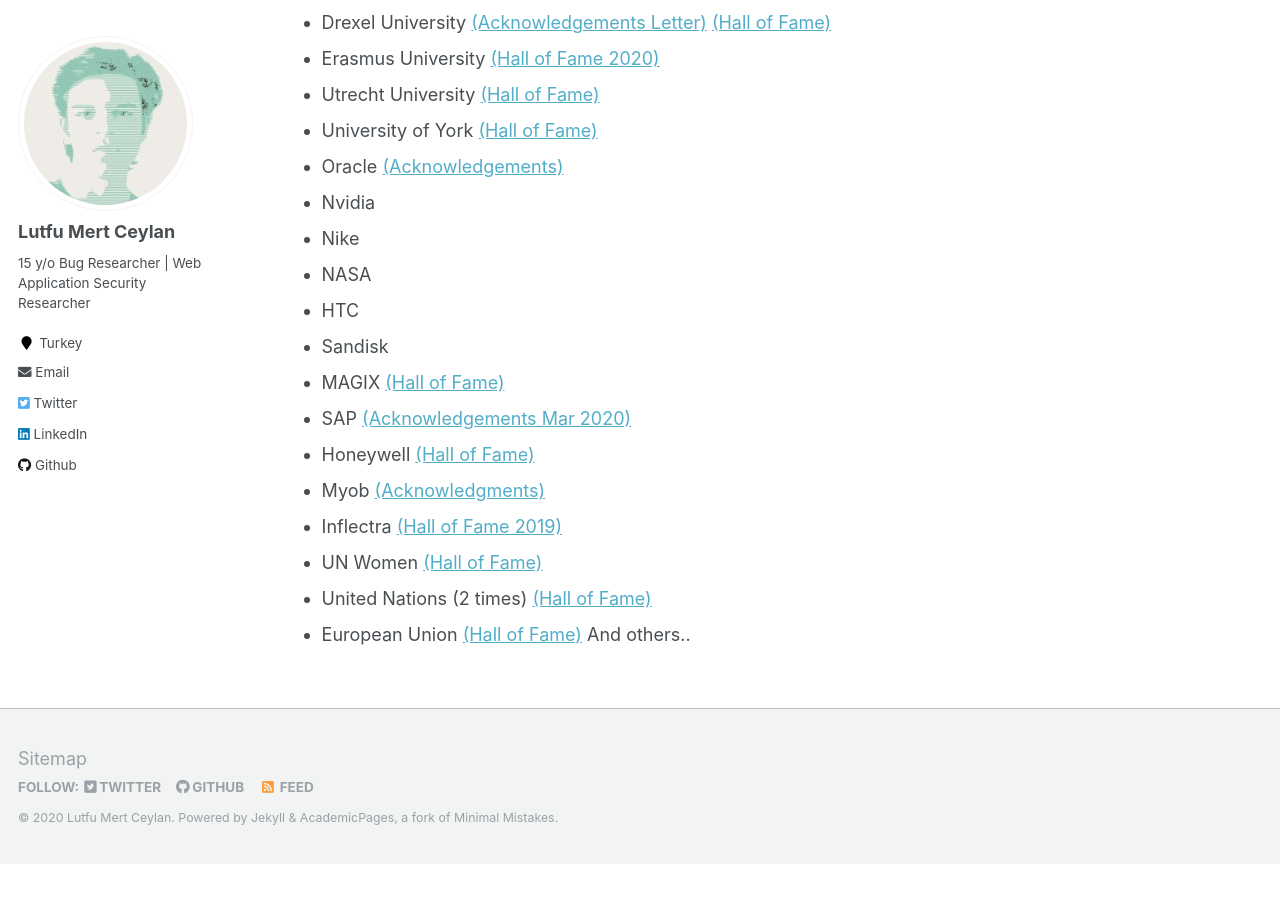
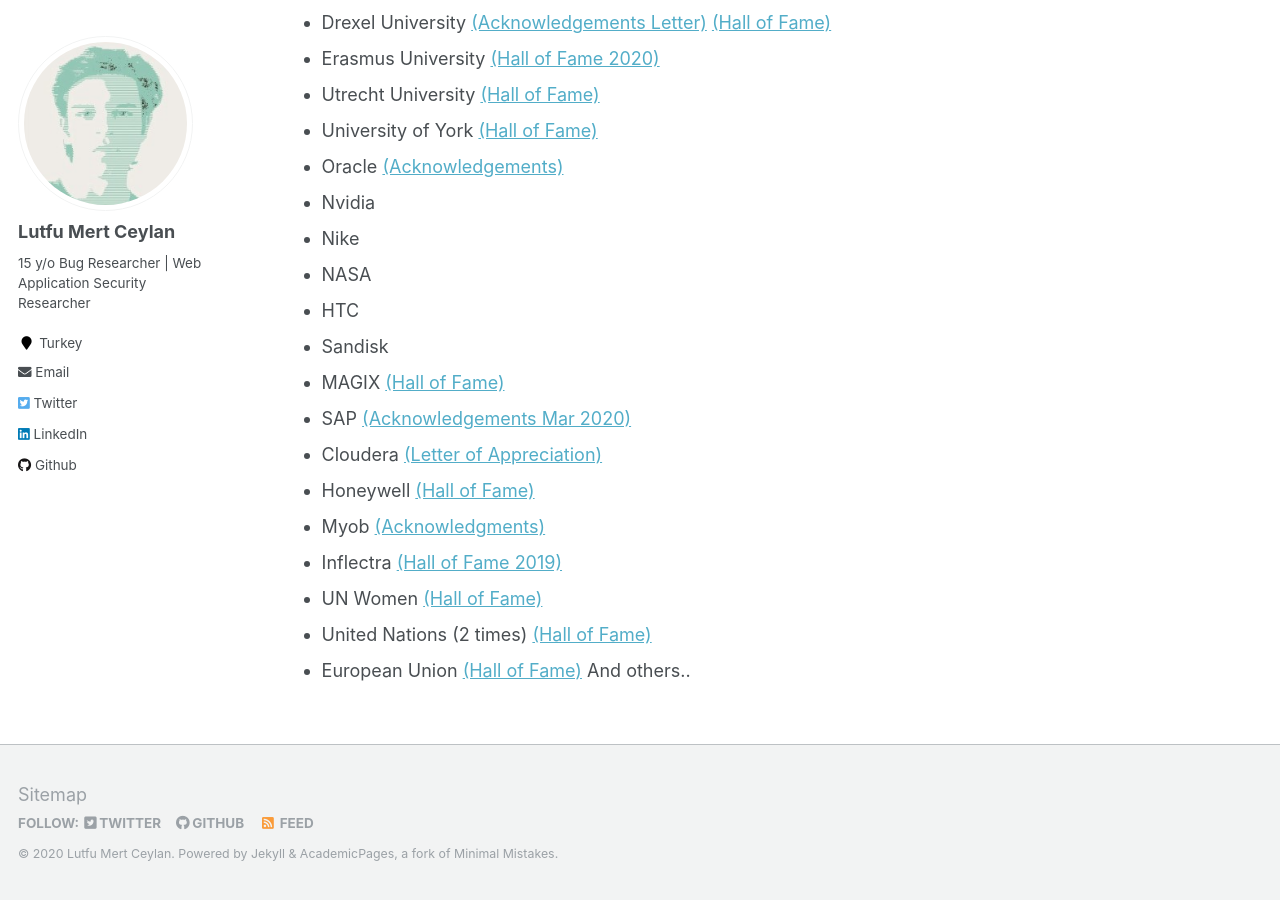
Before and after one commit to lutfumertceylan/mywebsite, a Jekyll site: the page built from _pages/bugbounty.md, in a window 1280 px wide and 900 px high, scrolled down 823 px. Built offline with Jekyll 4.4.1, drawn with Linux system fonts in a browser that asks for light colours; before the commit the page ends 1687 px from its top, so only the background shows below that.

Commit message:
Update bugbounty.md

```diff
--- a/_pages/bugbounty.md
+++ b/_pages/bugbounty.md
@@ -40,6 +40,7 @@ redirect_from:
 * Sandisk
 * MAGIX <a href="http://research.magix.com">(Hall of Fame)</a>
 * SAP <a href="https://wiki.scn.sap.com/wiki/pages/viewpage.action?pageId=451071888">(Acknowledgements Mar 2020)</a>
+* Cloudera <a href="https://lutfumertceylan.com.tr/images/cloudera.jpg">(Letter of Appreciation)</a>
 * Honeywell <a href="honeywell.com/en-us/product-security#items_304654820/">(Hall of Fame)</a>
 * Myob <a href="https://www.myob.com/au/about/security/report-security-vulnerability">(Acknowledgments)</a>
 * Inflectra <a href="https://www.inflectra.com/company/responsible-disclosure.aspx">(Hall of Fame 2019)</a>
```
